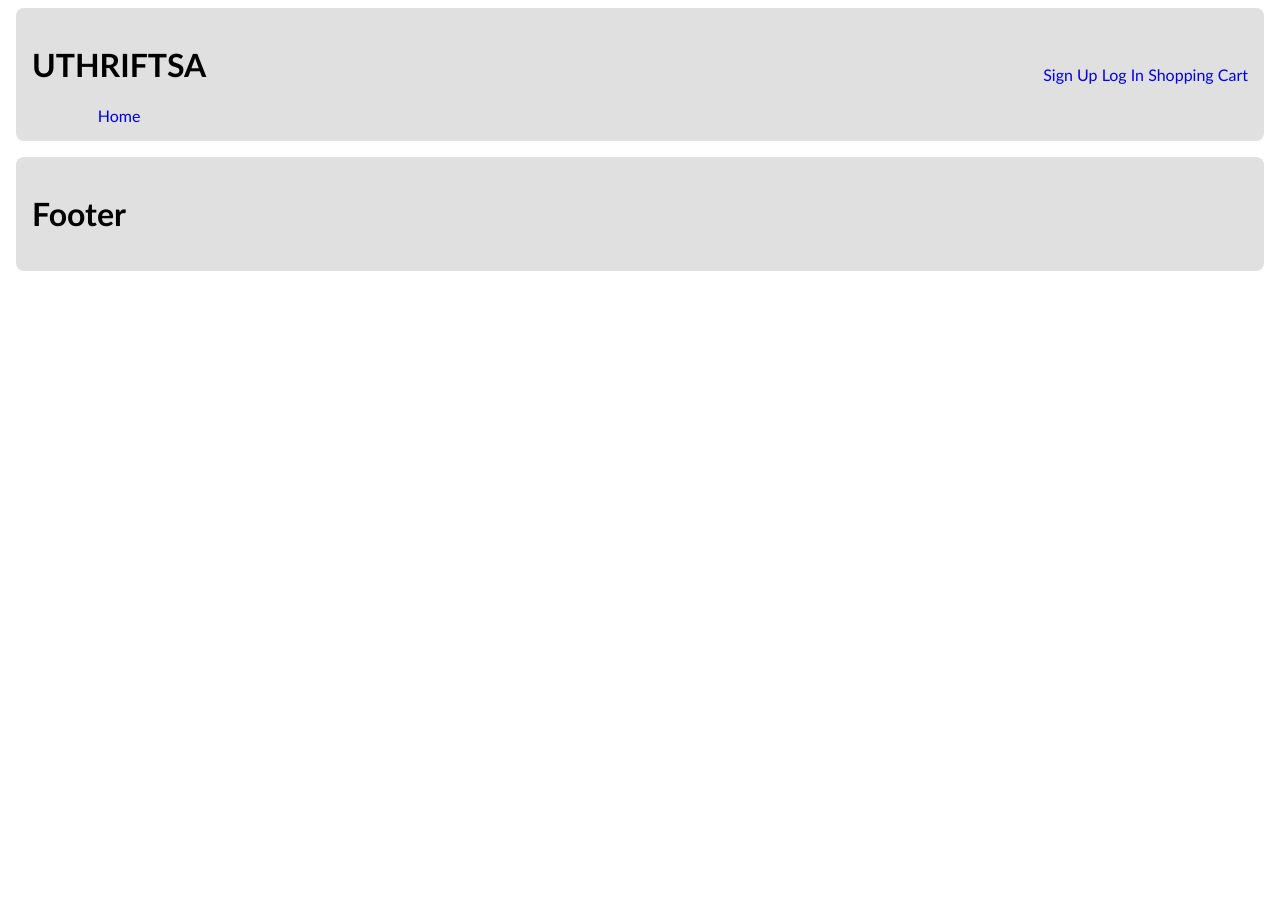
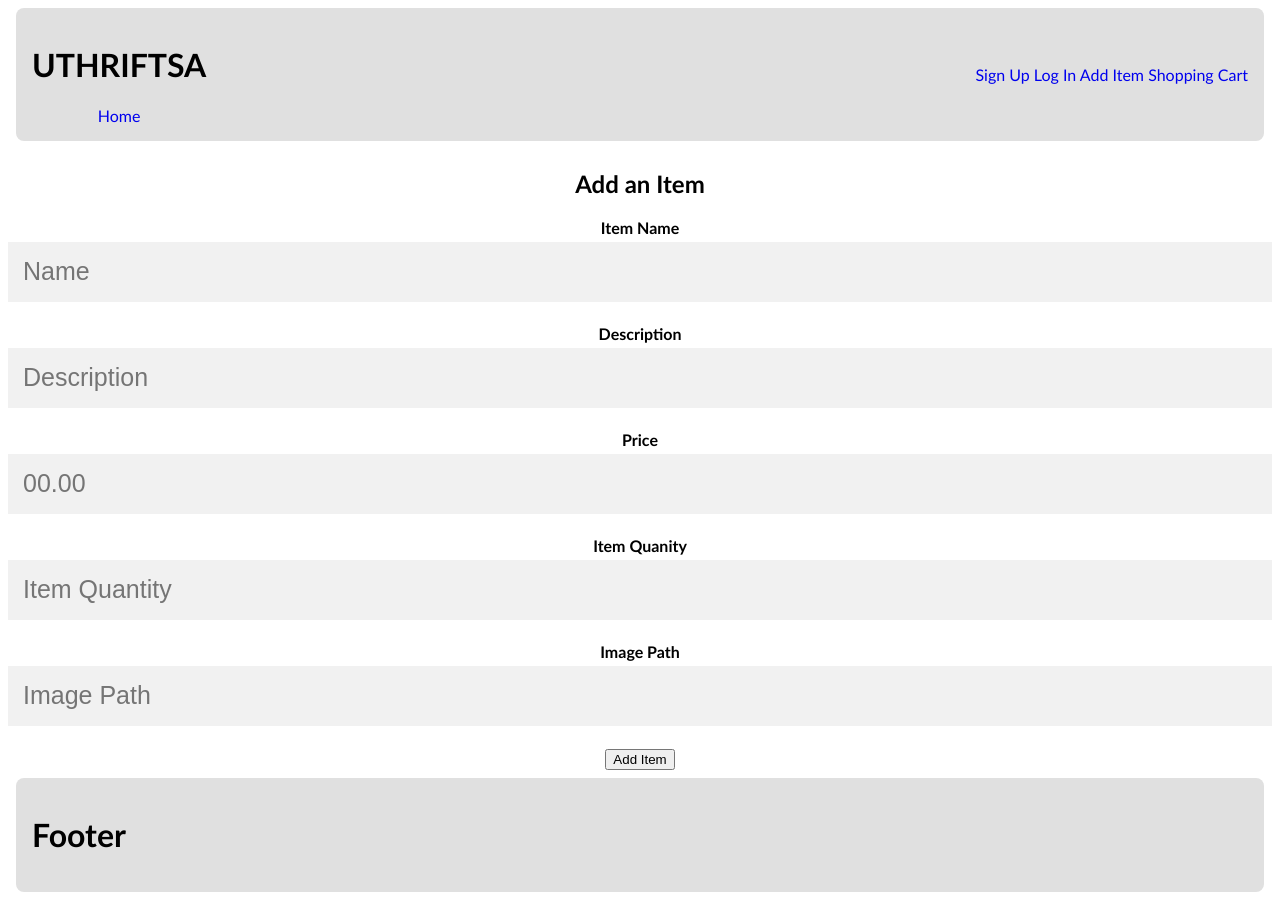
Before and after one commit to icastro35211225/NoobEgg, a React (Create React App) app: page /admin/additem in a window 1280 px wide. Before the commit the page ends 800 px from the top, so only its background shows below. Built offline with nearby package versions, Linux system fonts and the light colour scheme.

Commit message:
added things
added additem and shoppingcart skeletons

```diff
--- a/src/App.js
+++ b/src/App.js
@@ -7,6 +7,8 @@ import Home from "./components/Home";
 import Signup from './pages/Signup';
 import Login from './pages/Login';
 import Footer from './components/Footer';
+import AddItem from './pages/AddItem';
+import ShoppingCart from './pages/ShoppingCart';
 
 
 function App() {
@@ -19,6 +21,8 @@ function App() {
           <Route path="/" element={<Home />} />
           <Route path="/signup" element={<Signup />}/>
           <Route path="/login" element={<Login />}/>
+          <Route path="/admin/additem" element={<AddItem />}/>
+          <Route path="/cart" element={<ShoppingCart />}/>
         </Routes>
       </div>
       <Footer />
--- a/src/components/Header.js
+++ b/src/components/Header.js
@@ -12,7 +12,8 @@ export default function Header(props) {
             <div>
                 <Link to="/signup">Sign Up </Link>
                 <Link to="/login">Log In </Link>
-                <a href="#/cart">Shopping Cart</a>
+                <Link to="/admin/additem">Add Item </Link>
+                <Link to="/cart">Shopping Cart</Link>
             </div>
         </header>
     )
--- /dev/null
+++ b/src/pages/AddItem.js
@@ -0,0 +1,64 @@
+import React, { useState, useEffect } from "react";
+import '../App.css';
+import Axios from 'axios';
+
+export default function AddItem(props) {
+
+    const [name, setName] = useState('');
+    const [desc, setDesc] = useState('');
+    const [price, setPrice] = useState('');
+    const [quantity, setQuantity] = useState('');
+    const [imgPath, setImgPath] = useState('');
+
+    const displayInfo = () => {
+
+        //FOR TESTING
+        console.log(name);
+        console.log(desc);
+        console.log(price);
+        console.log(quantity);
+        console.log(imgPath);
+
+        // Axios.post('http://ec2-3-93-234-9.compute-1.amazonaws.com:3000/api/additem', {
+        //   name: name,
+        //   desc: desc,
+        //   price: price,
+        //   quantity: quantity,
+        //   imgPath: imgPath
+        // });
+    };
+
+    return (
+        <additem>
+            <h2>Add an Item</h2>
+
+            <label for="name"><b>Item Name</b></label>
+            <input type="text" placeholder="Name" name="name" required onChange={(e)=> {
+                setName(e.target.value)
+            }}></input>
+
+            <label for="desc"><b>Description</b></label>
+            <input type="text" placeholder="Description" name="desc" required onChange={(e)=> {
+                setDesc(e.target.value)
+            }}></input>
+
+            <label for="price"><b>Price</b></label>
+            <input type="text" placeholder="00.00" name="price" required onChange={(e)=> {
+                setPrice(e.target.value)
+            }}></input>
+
+            <label for="quantity"><b>Item Quanity</b></label>
+            <input type="text" placeholder="Item Quantity" name="quantity" required onChange={(e)=> {
+                setQuantity(e.target.value)
+            }}></input>
+
+            <label for="imgPath"><b>Image Path</b></label>
+            <input type="text" placeholder="Image Path" name="imgPath" required onChange={(e)=> {
+                setImgPath(e.target.value)
+            }}></input>
+
+            <button onClick={displayInfo}>Add Item</button>
+
+        </additem>
+    )
+}
--- /dev/null
+++ b/src/pages/ShoppingCart.js
@@ -0,0 +1,11 @@
+import React, { useState, useEffect } from "react";
+import '../App.css';
+
+export default function ShoppingCart(props) {
+
+    return (
+        <shoppingcart>
+            <h2>Shopping Cart</h2>
+        </shoppingcart>
+    )
+}
```
